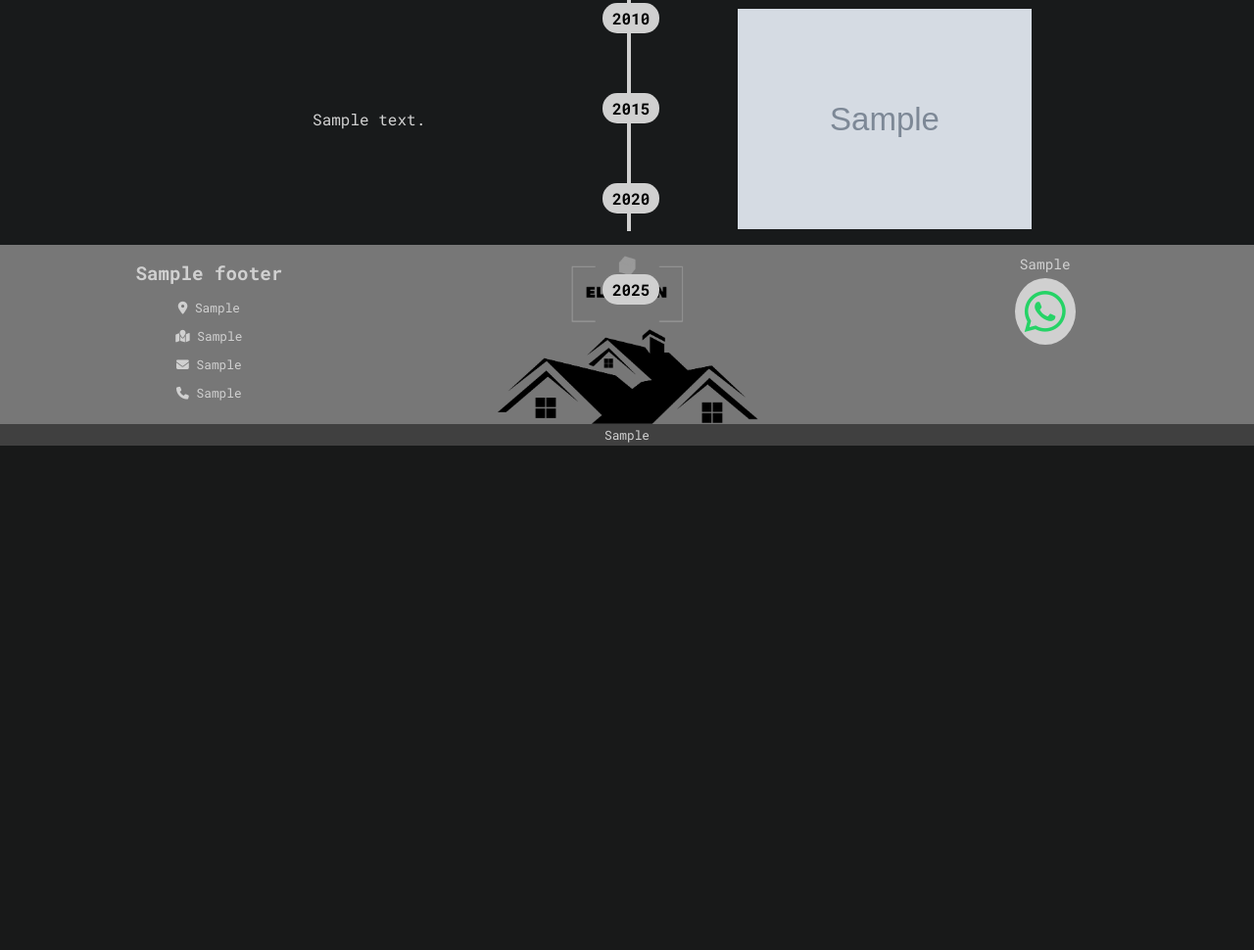
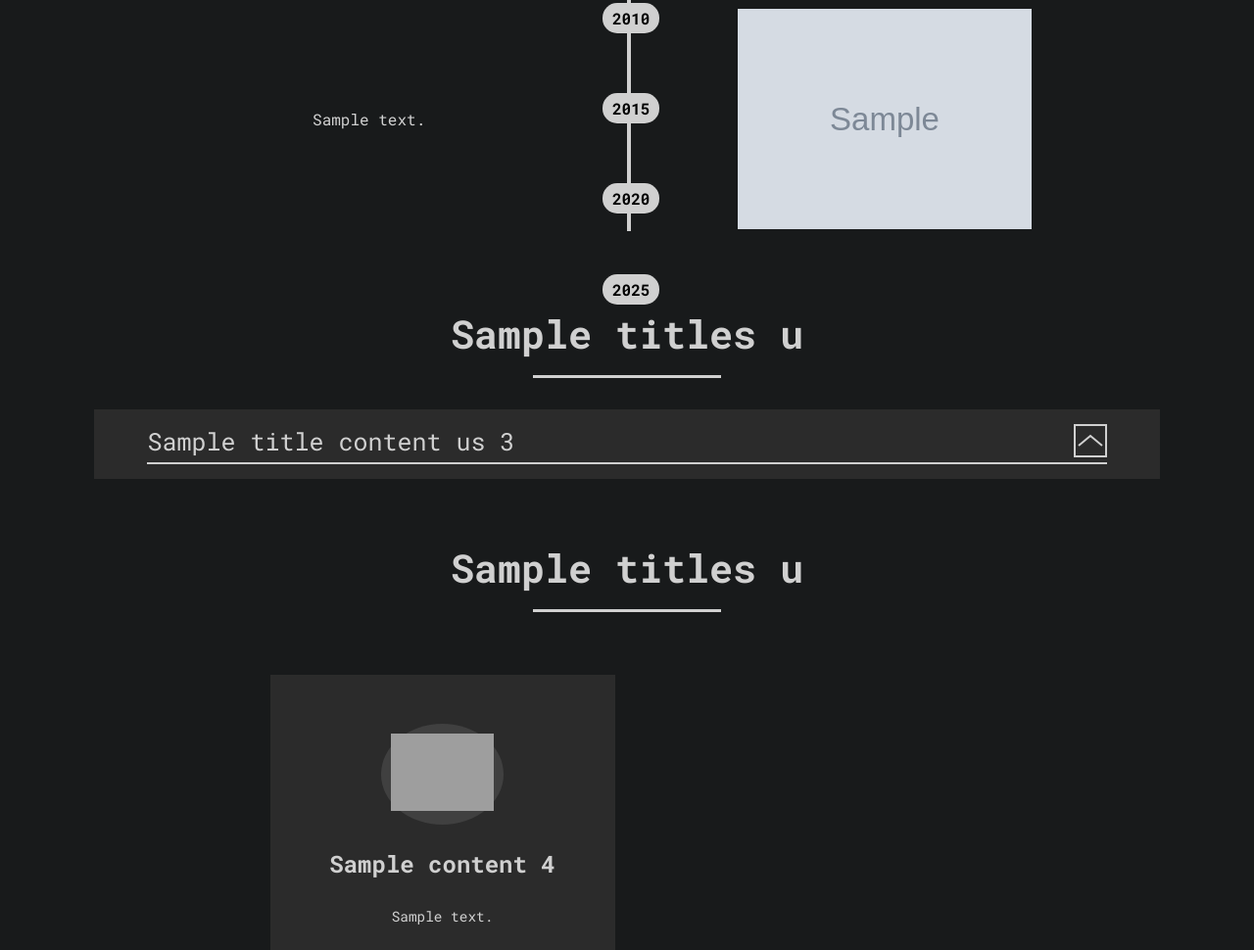
Before and after one commit to Jhon0507/eloycon, a Python web app: template app/templates/nosotros.html in a window 1280 px wide. Shown: the part 1942-2912 px from the top of the page at 98% size. Before the commit the page ends 2397 px from the top, so only its background shows below. Run offline with Jinja, Linux system fonts and the light colour scheme; the template is opened without the code that fills it: most values are stand-ins (such as "Sample title", 1, 10 or a date in 2020); grey boxes marked "Sample" are stand-in pictures; some libraries are stand-ins or nearby versions; grey boxes are pictures that could not be loaded.

Commit message:
seccion de nosotros.html finalizado

```diff
--- a/app/sql/inserts/empleados.sql
+++ b/app/sql/inserts/empleados.sql
@@ -25,12 +25,12 @@ INSERT INTO empleados (nombre, apellidos, fecha_nacimiento, email, dni, telefono
 INSERT INTO empleados (nombre, apellidos, fecha_nacimiento, email, dni, telefono, antiguedad, nacionalidad, profesion, departamento, url_foto, direccion, usuario, password) VALUES
 ('Alina', 'Ravosh Menira', '2001-10-12', 'alinaravoshmenira@eloycon.con', '54933954N', '+34 603 305 111', 74, 'España', 'Administradora de atención al cliente', 'administración y finanzas', 'app/static/img/team-company/general-team/alina-ravosh-menira.webp', 'Calle Rey Mayor, num 43, piso 2', 'Aravoshm', 'scrypt:32768:8:1$BGFogyg8l2XtuBkg$25ba37d5d8fea84035789991fdd5eff18a383fd36d1d0f834de8850099d6879ddea6c0fe8f2376d3febebac170d226beb019544a34855ad1d6af6a0381ed8e35'),
 ('Brayan', 'Elorik Tenral', '1990-01-20', 'brayaneloriktenral@eloycon.con', '54020500B', '+34 600 234 113', 120, 'España', 'Arquitecto de interiores', 'ingeniería y diseño', 'app/static/img/team-company/general-team/brayan-elorik-tenral.webp', 'Calle Menorca, num 65, piso 11', 'Belorikt', 'scrypt:32768:8:1$Ge7b1TYEDDLsrSPp$8a7596807a92279d11c47e6fa937382544430bc24f13df2e2084521d1f368367595ce8a868019bef179544af64dc4f537848481b7c664b0cc8f0807be9281877'),
-('Dailyn', 'Ormara Kiretz', '1989-03-18', 'dailynormarakiretz@eloycon.con', '84350023G', '+34 699 589 239', 102, 'España', 'Arquietcto de exteriores', 'ingeniería y diseño', 'app/static/img/team-company/general-team/dailyn-ormara-kiretz.webp', 'Calle Menorca, num 1, piso 1', 'Dormarak', 'scrypt:32768:8:1$RrJRgjKnqBSTqi2G$db6a38069e86ddad500bca029208b8272758c5546b2224cd878e733ebdf24df48fd35bc2bcd9d86ceee16bfdb2d226c7ea0ca7d4d146853adb4e6949c49a49c5'),
+('Dailyn', 'Ormara Kiretz', '1989-03-18', 'dailynormarakiretz@eloycon.con', '84350023G', '+34 699 589 239', 102, 'España', 'Arquitecta de exteriores', 'ingeniería y diseño', 'app/static/img/team-company/general-team/dailyn-ormara-kiretz.webp', 'Calle Menorca, num 1, piso 1', 'Dormarak', 'scrypt:32768:8:1$RrJRgjKnqBSTqi2G$db6a38069e86ddad500bca029208b8272758c5546b2224cd878e733ebdf24df48fd35bc2bcd9d86ceee16bfdb2d226c7ea0ca7d4d146853adb4e6949c49a49c5'),
 ('Deymar', 'Jorenz Kavrol', '1981-08-01', 'deymarjorenzkavrol@eloycon.con', '92050023Z', '+34 665 293 940', 99, 'España', 'Aparejador', 'construcción', 'app/static/img/team-company/general-team/deymar-jorenz-kavrol.webp', 'Calle Plaza España, num 12, piso 12', 'Djorenzk', 'scrypt:32768:8:1$QQXf62JhBtYmWgL6$c94d942fc20195cef4bf51f6b81fbbae9d5c1312f4248ee2a2518a4405a69e4c83858806aba5fb4f22fc94780b206c2e77d344300e4a16def910f75c6e0f6757'),
 ('Eranos', 'Volek Tamur', '1980-10-23', 'eranosvolektamur@eloycon.con', 'PL 93 54 12 N', '+44 7093 234812', 49, 'Inglaterra', 'Ingeniero civil', 'ingeniería y diseño', 'app/static/img/team-company/general-team/eranos-volek-tamur.webp', 'Calle Aduriz, num 23, piso 4', 'Evolekt', 'scrypt:32768:8:1$4hPfHKTadk1EjITl$4c3e5cde896a63775b16f07a7369b33240c7023b5cb629929092440a631b01d2272bdf5cc07d78ae778abdbdef8e31d2e4d8b4402265987870ac455e32e76d5b'),
 ('Jasira', 'Norell Tamiza', '1997-02-02', 'jasiranorelltamiza@eloycon.con', '34050065D', '+34 624 843 929', 78, 'España', 'Administradora de recusos humanos', 'ventas y marketing', 'app/static/img/team-company/general-team/jasira-norell-tamiza.webp', 'Calle Mallorca, num 90, piso 9', 'Jnorellt', 'scrypt:32768:8:1$FcyVWCluNHAiI5hS$8a1b109527360e359bd4376afb1753dd4b9bf26724225280f84ec52af1fbc06b0e04472bc5d123a5913841254cc37ea284be779b2f46b0d462677bbefd11bb05'),
 ('Lioran', 'Krevez Dalich', '1983-09-23', 'liorankrevezdalich@eloycon.con', '95432355K', '+34 612 812 909', 62, 'España', 'Director de obreros', 'construcción', 'app/static/img/team-company/general-team/lioran-krevez-dalich.webp', 'Calle Sevilla, num 23, bajos', 'Lkrevezd', 'scrypt:32768:8:1$3iv5m0LcOhLgiTDQ$d3ca8727724cd7fea03af54a7e0ee2a373c4e1cf2aa1ffd4c07901b62f1d626d283d1a970cc25519a3fb488c01a05c39e473a1eb49f334463bcb47a93d28de94'),
-('Lirena', 'Foskari Dellan', '1990-12-14', 'lirenafoskaridellan@eloycon.con', 'DBNFPD45T56K903Q', '+39 388 023 4395', 38, 'Italia', 'Arquitecto de interiores', 'ingeniería y diseño', 'app/static/img/team-company/general-team/lirena-foskari-dellan.webp', 'Calle Argentina, num 21, piso 14', 'Lfoskarid', 'scrypt:32768:8:1$IFp9AprtmgwSL7jI$f36f7f621fe20a79070f45b673fb37afb87b8983a3d15482ad430e0fe0d02982084244d4568dc73aa2e552a33535cd51c52a377998aa29ea43111a6b98f19f3e'),
+('Lirena', 'Foskari Dellan', '1990-12-14', 'lirenafoskaridellan@eloycon.con', 'DBNFPD45T56K903Q', '+39 388 023 4395', 38, 'Italia', 'Arquitecta de interiores', 'ingeniería y diseño', 'app/static/img/team-company/general-team/lirena-foskari-dellan.webp', 'Calle Argentina, num 21, piso 14', 'Lfoskarid', 'scrypt:32768:8:1$IFp9AprtmgwSL7jI$f36f7f621fe20a79070f45b673fb37afb87b8983a3d15482ad430e0fe0d02982084244d4568dc73aa2e552a33535cd51c52a377998aa29ea43111a6b98f19f3e'),
 ('Lorena', 'Darsik Fevani', '2002-11-30', 'lorenadarsikfevani@eloycon.con', '74932054J', '+34 600 050 485', 30, 'España', 'Arquitecta especializada en diseño', 'ingeniería y diseño', 'app/static/img/team-company/general-team/lorena-darsik-fevani.webp', 'Calle Manacor, num 16, piso 4', 'Ldarsikf', 'scrypt:32768:8:1$b2oU89MVqiOkMOdl$b85ae126c2beb4a682a2fe86b5d1dec1a832c2c61094be0c038626a10f82ab68fd72964b5c72320b0b3e916bfdafd7ee145b0868f1c1b5cdb61e4f532eabcd52'),
 ('Marek', 'Solven Dastor', '1999-10-11', 'mareksolvendastor@eloycon.con', '49567692P', '+34 634 932 940', 12, 'España', 'Arquitecto de exteriores', 'ingeniería y diseño', 'app/static/img/team-company/general-team/marek-solven-dastor.webp', 'Calle Mallorca, num 69, piso 8', 'Msolvend', 'scrypt:32768:8:1$I3qfahnkPHkDlexa$6d331aed3a2b03326aa96669c55b8a0b54466bdec9ebc9cd097caeebb9ca8490bd6834821239fb571fa9b48a4e777041a9cc4185e5c5ac53174b0b8fe75616ec'),
 ('Melira', 'Haspel Vorani', '1999-12-24', 'melirahaspelvorani@eloycon.con', '84392100N', '+34 643 954 064', 24, 'España', 'Administradora de finanzas', 'administración y finanzas', 'app/static/img/team-company/general-team/melira-haspel-vorani.webp', 'Calle San Juan, num 34, piso 3', 'Mhaspelv', 'scrypt:32768:8:1$kSkwCBgFe2yfr1O6$94e2bbabc552291fb2e361d24917d01ec6a82ec012d2840c86ff8870cb64aa94c0669b4bdfca7c5a750e80a72955fd4cb0bdbc4f2fa937c75dd2c40502419b37'),
--- a/app/static/css/nosotros.css
+++ b/app/static/css/nosotros.css
@@ -1,10 +1,3 @@
-/*
-START STYLE SECTION WHO WE ARE
-*/
-.who-we-are-container {
-    margin: 5vw 0;
-}
-
 .title-us {
     font-size: 2.5rem;
     text-align: center;
@@ -18,6 +11,13 @@ START STYLE SECTION WHO WE ARE
     width: 15%;
     background-color: #d0d0d0;
     margin: 1rem auto 2rem auto;
+}
+
+/*
+START STYLE SECTION WHO WE ARE
+*/
+.who-we-are-container {
+    margin: 5vw 0;
 }
 
 .content-1-1 {
@@ -140,3 +140,122 @@ START STYLE SECTION OUR HISTORY
 /*
 END STYLE SECTION OUR HISTORY
 */
+/*
+START STYLE SECTION OUR TEAM
+*/
+.our-team-container {
+    margin-top: 5vw;
+}
+
+.content-employees {
+    margin: 20px auto;
+    display: flex;
+    flex-direction: column;
+    justify-content: center;
+    width: 85%;
+    height: auto;
+    background-color: #2b2b2b;
+}
+
+.title-employees {
+    margin: 15px auto;
+    padding-bottom: 5px;
+    border-bottom: 2px solid #d0d0d0;
+    width: 90%;
+    display: flex;
+    justify-content: space-between;
+    align-items: flex-end;
+}
+
+.title-employees span {
+    font-size: 25px;
+}
+
+.title-employees div {
+    width: 30px;
+    height: 30px;
+    border: 2px solid #d0d0d0;
+}
+
+.title-employees div svg {
+    transition: transform 0.5s ease;
+}
+
+.photo-employees {
+    display: none;
+    grid-template-columns: repeat(4, 1fr);
+    width: 90%;
+    margin: 20px auto;
+    gap: 30px 20px;
+}
+
+.photo-employees div img {
+    width: 100%;
+    object-fit: contain;
+
+}
+
+.photo-employees div h4 {
+    margin: 5px 0 2px 0;
+    text-transform: uppercase;
+}
+
+.photo-employees div p {
+    font-size: .8rem;
+    margin-top: 2px;
+}
+/*
+END STYLE SECTION OUR TEAM
+*/
+/*
+START STYLE SECTION  CORPORATE SOCIAL RESPONSIBILITY
+*/
+.rsc {
+    margin-top: 5vw;
+}
+
+.content-rsc-container {
+    width: 55%;
+    min-width: 650px;
+    display: grid;
+    grid-template-columns: repeat(2, 50%);
+    justify-content: center;
+    margin: 5vw auto;
+    gap: 25px;
+}
+
+.content-rsc {
+    background-color: #2b2b2b;
+    display: flex;
+    flex-direction: column;
+    align-items: center;
+    text-align: center;
+    padding: 50px 0 20px 0;
+}
+
+.content-rsc div {
+    width: 30%;
+    padding: 10px;
+    background-color: #404040;
+    border-radius: 50%;
+}
+
+.content-rsc div img {
+    width: 100%;
+    object-fit: cover;
+}
+
+.content-rsc h3 {
+    width: 90%;
+    font-size: 1.5rem;
+}
+
+.content-rsc p {
+    margin: 0;
+    width: 80%;
+    font-size: .9rem;
+    line-height: 2;
+}
+/*
+END STYLE SECTION  CORPORATE SOCIAL RESPONSIBILITY
+*/
--- /dev/null
+++ b/app/static/js/our_team.js
@@ -0,0 +1,39 @@
+function showEmployees(svgElement, contentElement) {
+    let rotated = false;
+
+    return function () {
+        rotated = !rotated;
+
+        if (rotated) {
+            svgElement.style.transform = 'rotate(180deg)';
+            contentElement.style.display = 'grid';
+        } else {
+            svgElement.style.transform = 'rotate(0deg)';
+            contentElement.style.display = 'none';
+        }
+    };
+}
+
+// Select the leader container
+const containerLeader = document.getElementById('contenedor-svg-1');
+const svgLeader = containerLeader.querySelector('svg');
+const showPhotoLeader = document.getElementById('photo-employees-1');
+
+
+// Select the architects and engineers
+const containerArchitectsEngineers = document.getElementById('contenedor-svg-2');
+const svgArchitectsEngineers = containerArchitectsEngineers.querySelector('svg');
+const showPhotoArchitectsEngineers = document.getElementById('photo-employees-2');
+
+// Select the general team
+const containerGeneralTeam = document.getElementById('contenedor-svg-3');
+const svgGeneralTeam = containerGeneralTeam.querySelector('svg');
+const showPhotoGeneralTeam = document.getElementById('photo-employees-3');
+
+const showLeaders = showEmployees(svgLeader, showPhotoLeader);
+const showArchitectsEngineers = showEmployees(svgArchitectsEngineers, showPhotoArchitectsEngineers);
+const showGeneralTeam = showEmployees(svgGeneralTeam, showPhotoGeneralTeam);
+
+containerLeader.addEventListener('click', showLeaders);
+containerArchitectsEngineers.addEventListener('click', showArchitectsEngineers);
+containerGeneralTeam.addEventListener('click', showGeneralTeam);
--- a/app/templates/nosotros.html
+++ b/app/templates/nosotros.html
@@ -6,7 +6,7 @@
 {% block content %}
     {% include "carrusel.html" %}
     <main>
-        <div class="who-we-are-container">
+        <div class="who-we-are-container"> <!-- who we are -->
             <h2 class="title-us">{{ titles_us['nosotros_1_titulo'] }}</h2>
             <p class="content-1-1">{{ content_1['nosotros_1_descripcion1'] }}</p>
             <p class="content-1-2">{{ content_1['nosotros_1_descripcion2'] }}</p>
@@ -16,7 +16,7 @@
                 <p>{{ content_1['nosotros_1_descripcion3'] }}</p>
             </div>
         </div>
-        <div class="our-history-container">
+        <div class="our-history-container"> <!-- our history -->
             <h2 class="title-us">{{ titles_us['nosotros_2_titulo'] }}</h2>
             <div class="our-history-content">
                 {% for c in content_2 %}
@@ -40,12 +40,69 @@
                 </div>
             </div>
         </div>
-        <div class="our-team-container">
+        <div class="our-team-container">  <!-- our team -->
+            <h2 class="title-us">{{ titles_us['nosotros_3_titulo'] }}</h2>
+            {% for title in title_content_us_3 %}
+            <div class="content-employees">
+                <div class="ver">
+                    <div class="title-employees">
+                        <span>{{ title }}</span>
+                        <div id="contenedor-svg-{{ loop.index }}">
+                            <svg width="100%" height="100%" viewBox="0 0 30 30">
+                                <polyline points="3,20 15,10 27,20" fill="none" stroke="#d0d0d0" stroke-width="2" />
+                            </svg>
+                        </div>
+                    </div>
+                </div>
+                <div class="photo-employees" id="photo-employees-{{ loop.index }}">
+                    {% if loop.index == 1 %}
+                        {% for values in content_3['leadership-team'] %}
+                        <div>
+                            <img src="{{ url_for('static', filename=content_3['leadership-team'][values]['url']) }}" alt="img employee">
+                            <h4>{{ content_3['leadership-team'][values]['name'] }}</h4>
+                            <p>{{ content_3['leadership-team'][values]['profession'] }}</p>
+                        </div>
+                        {% endfor %}
+                    {% elif loop.index == 2 %}
+                        {% for values in content_3['architects-engineers'] %}
+                        <div>
+                            <img src="{{ url_for('static', filename=content_3['architects-engineers'][values]['url']) }}" alt="img employee">
+                            <h4>{{ content_3['architects-engineers'][values]['name'] }}</h4>
+                            <p>{{ content_3['architects-engineers'][values]['profession'] }}</p>
+                        </div>
+                        {% endfor %}
+                    {% else %}
+                        {% for values in content_3['general-team'] %}
+                        <div>
+                            <img src="{{ url_for('static', filename=content_3['general-team'][values]['url']) }}" alt="img employee">
+                            <h4>{{ content_3['general-team'][values]['name'] }}</h4>
+                            <p>{{ content_3['general-team'][values]['profession'] }}</p>
+                        </div>
+                        {% endfor %}
+                    {% endif %}
+                </div>
+            </div>
+            {% endfor %}
 
+        </div>
+        <div class="rsc"> <!-- responsibility social corporate -->
+            <h2 class="title-us">{{ titles_us['nosotros_4_titulo'] }}</h2>
+            <div class="content-rsc-container">
+                {% for i in content_4 %}
+                <div class="content-rsc">
+                    <div>
+                        <img src="{{ url_for('static', filename=content_4[i]['url']) }}" alt="svg">
+                    </div>
+                    <h3>{{content_4[i]['title']}}</h3>
+                    <p>{{content_4[i]['description']}}</p>
+                </div>
+                {% endfor %}
+            </div>
         </div>
     </main>
     {% include "footer.html" %}
-    {% block scripts %}
 
-    {% endblock %}
 {% endblock %}
+{% block scripts %}
+    <script src="{{ url_for('static', filename='js/our_team.js')  }}"></script>
+{% endblock %}
```
Also changed, not shown: app/query.py (+70 -0 lines), app/routes.py (+35 -29 lines), app/static/js/last_projects.js (+9 -9 lines), app/templates/home.html (+4 -3 lines), app/templates/proyectos.html (+3 -5 lines), app/static/img/img-to-web/us/corporate-social-responsibility/1.png (added), app/static/img/img-to-web/us/corporate-social-responsibility/2.png (added), app/static/img/img-to-web/us/corporate-social-responsibility/3.png (added), app/static/img/img-to-web/us/corporate-social-responsibility/4.png (added).
